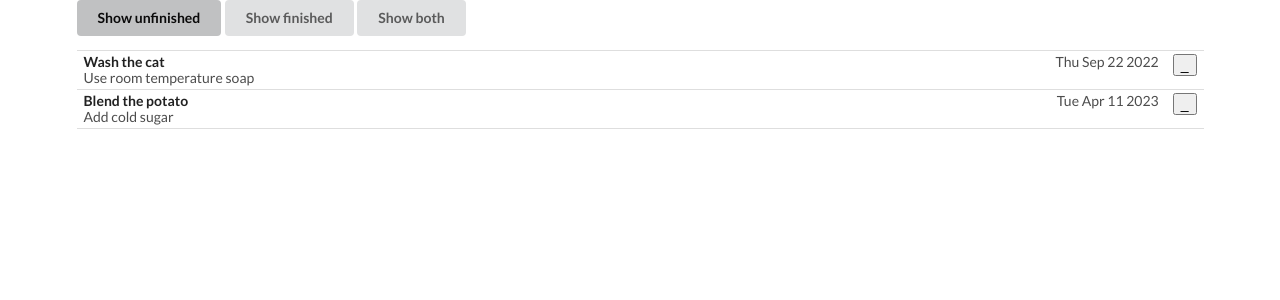
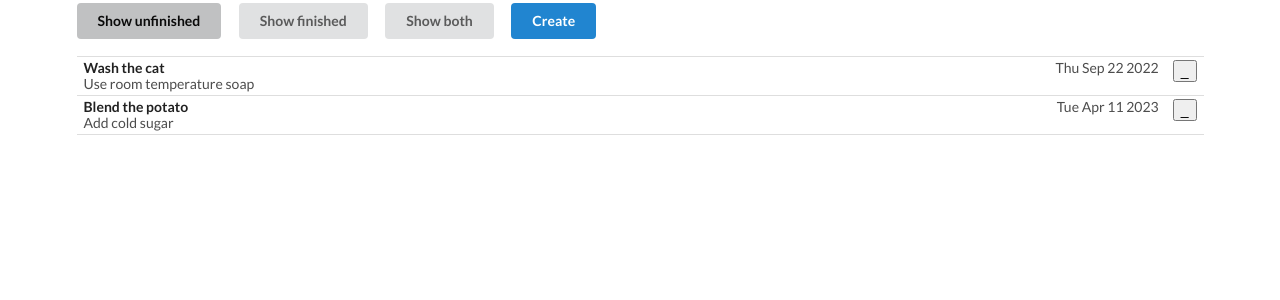
Before and after one commit to Nairda4545/todo, a React (Create React App) app: page / in a window 1280 px wide. Shown: the top 300 px of the page. Built offline with nearby package versions, Linux system fonts and the light colour scheme.

Commit message:
Add item functionality

```diff
--- a/package.json
+++ b/package.json
@@ -9,6 +9,7 @@
     "lodash": "^4.17.21",
     "react": "^18.2.0",
     "react-dom": "^18.2.0",
+    "react-final-form": "^6.5.9",
     "react-redux": "^8.0.2",
     "react-scripts": "5.0.1",
     "redux": "^4.2.0",
--- a/public/index.html
+++ b/public/index.html
@@ -30,6 +30,7 @@
   <body>
     <noscript>You need to enable JavaScript to run this app.</noscript>
     <div id="root"></div>
+    <div id="modal"></div>
     <!--
       This HTML file is a template.
       If you open it directly in the browser, you will see an empty page.
--- a/src/actions/index.js
+++ b/src/actions/index.js
@@ -1,7 +1,16 @@
-import { SET_DISPLAY } from "./types"
+import _ from "lodash"
 
-export const addItem = (params) => {
+import {
+    ADD_ITEM,
+    CLOSE_MODAL,
+    OPEN_MODAL,
+    SET_DISPLAY
+} from "./types"
 
+export const addItem = (item) => (dispatch, getState) => {
+    const todoListLength = _.values(getState().list).length
+
+    dispatch({type: ADD_ITEM, payload: {[todoListLength + 1]: {id: todoListLength + 1, ...item, dueDate: new Date(), isDone: false}}})
 }
 
 export const editItem = (params) => {
@@ -23,3 +32,11 @@ export const reorderItem = (params) => {
 export const setDisplay = (renderOption) => {
     return {type: SET_DISPLAY, payload: renderOption }
 }
+
+export const openModal = () => {
+    return {type: OPEN_MODAL}
+}
+
+export const closeModal = () => {
+    return {type: CLOSE_MODAL}
+}
--- a/src/actions/types.js
+++ b/src/actions/types.js
@@ -1 +1,6 @@
 export const SET_DISPLAY = 'SET_DISPLAY'
+
+export const OPEN_MODAL = 'OPEN_MODAL'
+export const CLOSE_MODAL = 'CLOSE_MODAL'
+
+export const ADD_ITEM = 'ADD_ITEM'
--- a/src/components/Header.js
+++ b/src/components/Header.js
@@ -1,20 +1,42 @@
 import React from "react";
 import { connect } from "react-redux";
 
-import { setDisplay } from "../actions";
+import { setDisplay, openModal, closeModal, addItem } from "../actions";
+import Modal from "./Modal";
 
 const Header = (props) => {
-    return <div className="ui">
-        <button className={`ui button ${props.currentListOption === 'notdone' ? 'active' : ''}`} onClick={() => {props.setDisplay('notdone')}}>Show unfinished</button>
-        <button className={`ui button ${props.currentListOption === 'done' ? 'active' : ''}`} onClick={() => {props.setDisplay('done')}}>Show finished</button>
-        <button className={`ui button ${props.currentListOption === 'both' ? 'active' : ''}`} onClick={() => {props.setDisplay('both')}}>Show both</button>
+    const renderModal = () => {
+        if(props.showModal){
+            return <Modal
+                onDismiss={props.closeModal}
+                onSubmitCallback={props.addItem}
+                action='Create new item'
+            />
+        }
+    }
+
+    return <div className="ui horizontal list">
+        <div className="item">
+            <button className={`ui button ${props.currentListOption === 'notdone' ? 'active' : ''}`} onClick={() => {props.setDisplay('notdone')}}>Show unfinished</button>
+        </div>
+        <div className="item">
+            <button className={`ui button ${props.currentListOption === 'done' ? 'active' : ''}`} onClick={() => {props.setDisplay('done')}}>Show finished</button>
+        </div>
+        <div className="item">
+            <button className={`ui button ${props.currentListOption === 'both' ? 'active' : ''}`} onClick={() => {props.setDisplay('both')}}>Show both</button>
+        </div>
+        <div className="item">
+            <button className="ui button primary" onClick={() => props.openModal()}>Create</button>
+        </div>
+        {renderModal()}
     </div>
 }
 
 const mapStateToProps = (state) => {
     return {
-        currentListOption: state.renderListOption
+        currentListOption: state.renderListOption,
+        showModal: state.showModal
     }
 }
 
-export default connect( mapStateToProps, { setDisplay } )(Header)
+export default connect( mapStateToProps, { setDisplay, openModal, closeModal, addItem } )(Header)
--- /dev/null
+++ b/src/components/Modal.js
@@ -0,0 +1,43 @@
+import React from "react";
+import ReactDOM from "react-dom";
+import { Form, Field } from "react-final-form";
+
+const Modal = (props) => {
+    console.log(props)
+
+    const renderInput = ({meta, label, input}) => {
+        const className = `field ${meta.error && meta.touched ? 'error' : ''}`
+        return <div className={className}>
+            <label>{label}</label>
+            <input {...input} autoComplete='off' />
+        </div>
+    }
+
+    return ReactDOM.createPortal(
+        <div onClick={() => {props.onDismiss()}} className="ui dimmer modals visible active">
+            <div onClick={(e) => {e.stopPropagation()}} className="ui standard modal visible active">
+                <Form
+                    initialValues={{
+                        title: props.title,
+                        note: props.note
+                    }}
+                    onSubmit={(formProps) => {
+                        props.onSubmitCallback(formProps)
+                        props.onDismiss()
+                    }}
+                >
+                    {(formProps) => {
+                        return <form onSubmit={formProps.handleSubmit} className='ui form error'>
+                            <Field name="title" render={renderInput} label="Enter title"/>
+                            <Field name="note" render={renderInput} label="Enter note"/>
+                            <button className="ui button primary">{props.action}</button>
+                        </form>
+                    }}
+                </Form>
+            </div>
+        </div>,
+        document.querySelector('#modal')
+    )
+}
+
+export default Modal
--- a/src/reducers/index.js
+++ b/src/reducers/index.js
@@ -1,5 +1,5 @@
 import { combineReducers } from "redux";
-import { SET_DISPLAY } from "../actions/types";
+import { ADD_ITEM, CLOSE_MODAL, OPEN_MODAL, SET_DISPLAY } from "../actions/types";
 
 const SAMPLE = {
     1: {
@@ -27,6 +27,8 @@ const SAMPLE = {
 
 const todoListReducer = (state = SAMPLE, action) => {
     switch(action.type){
+        case ADD_ITEM:
+            return {...state, ...action.payload}
         default:
             return state
     }
@@ -42,7 +44,19 @@ const renderListOptionReducer = (state = 'notdone', action) => {
     }
 }
 
+const showModalReducer = (state = false, action) => {
+    switch(action.type){
+        case OPEN_MODAL:
+            return true
+        case CLOSE_MODAL:
+            return false
+        default:
+            return state
+    }
+}
+
 export default combineReducers({
     renderListOption: renderListOptionReducer,
-    list: todoListReducer
+    list: todoListReducer,
+    showModal: showModalReducer
 })
```
Also changed, not shown: 1 other file (tests, documents, lock files or other folders).
